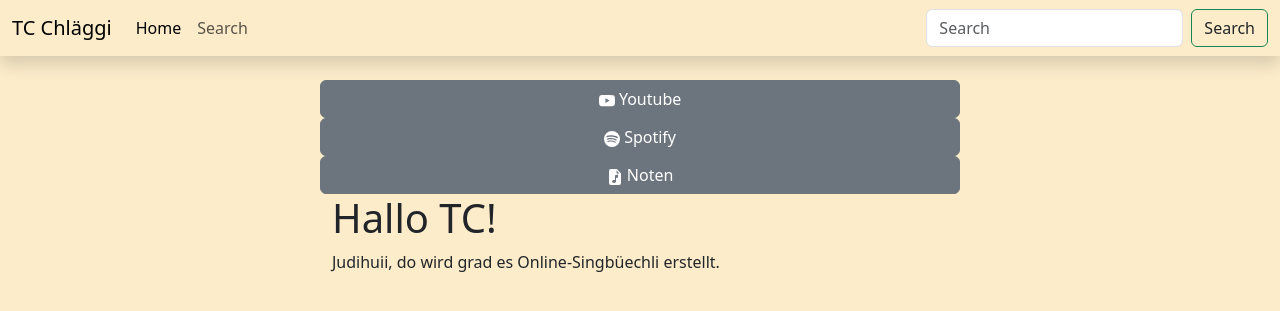
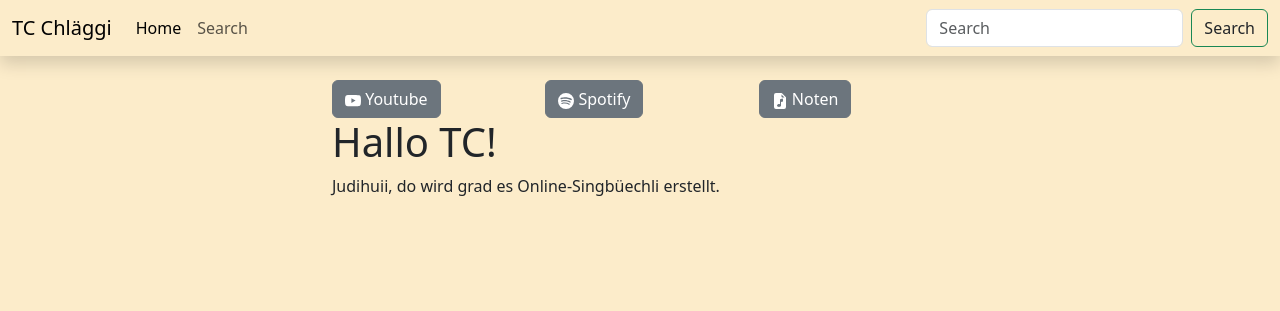
Before and after one commit to Soraxem/song-dist, a Jekyll site: the page built from index.md, in a window 1280 px wide. Shown: the top 311 px of the page. Built offline with Jekyll 4.4.1, drawn with Linux system fonts in a browser that asks for light colours.

Commit message:
Update default.html

```diff
--- a/_layouts/default.html
+++ b/_layouts/default.html
@@ -32,26 +32,30 @@
       </div>
       <div class="col-md-8 col-lg-6 mt-2 mt-md-4">
         <div class="row">
+          <div class="col">
           <button type="button" class="btn btn-secondary">
             <svg xmlns="http://www.w3.org/2000/svg" width="16" height="16" fill="currentColor" class="bi bi-youtube" viewBox="0 0 16 16">
               <path d="M8.051 1.999h.089c.822.003 4.987.033 6.11.335a2.01 2.01 0 0 1 1.415 1.42c.101.38.172.883.22 1.402l.01.104.022.26.008.104c.065.914.073 1.77.074 1.957v.075c-.001.194-.01 1.108-.082 2.06l-.008.105-.009.104c-.05.572-.124 1.14-.235 1.558a2.007 2.007 0 0 1-1.415 1.42c-1.16.312-5.569.334-6.18.335h-.142c-.309 0-1.587-.006-2.927-.052l-.17-.006-.087-.004-.171-.007-.171-.007c-1.11-.049-2.167-.128-2.654-.26a2.007 2.007 0 0 1-1.415-1.419c-.111-.417-.185-.986-.235-1.558L.09 9.82l-.008-.104A31.4 31.4 0 0 1 0 7.68v-.123c.002-.215.01-.958.064-1.778l.007-.103.003-.052.008-.104.022-.26.01-.104c.048-.519.119-1.023.22-1.402a2.007 2.007 0 0 1 1.415-1.42c.487-.13 1.544-.21 2.654-.26l.17-.007.172-.006.086-.003.171-.007A99.788 99.788 0 0 1 7.858 2h.193zM6.4 5.209v4.818l4.157-2.408L6.4 5.209z"></path>
             </svg>
             Youtube
           </button>
-
+          </div>
+          <div class="col">
           <button type="button" class="btn btn-secondary">
             <svg xmlns="http://www.w3.org/2000/svg" width="16" height="16" fill="currentColor" class="bi bi-spotify" viewBox="0 0 16 16">
               <path d="M8 0a8 8 0 1 0 0 16A8 8 0 0 0 8 0zm3.669 11.538a.498.498 0 0 1-.686.165c-1.879-1.147-4.243-1.407-7.028-.77a.499.499 0 0 1-.222-.973c3.048-.696 5.662-.397 7.77.892a.5.5 0 0 1 .166.686zm.979-2.178a.624.624 0 0 1-.858.205c-2.15-1.321-5.428-1.704-7.972-.932a.625.625 0 0 1-.362-1.194c2.905-.881 6.517-.454 8.986 1.063a.624.624 0 0 1 .206.858zm.084-2.268C10.154 5.56 5.9 5.419 3.438 6.166a.748.748 0 1 1-.434-1.432c2.825-.857 7.523-.692 10.492 1.07a.747.747 0 1 1-.764 1.288z"></path>
             </svg>
             Spotify
           </button>
-
+          </div>
+          <div class="col">
           <button type="button" class="btn btn-secondary">
             <svg xmlns="http://www.w3.org/2000/svg" width="16" height="16" fill="currentColor" class="bi bi-file-earmark-music-fill" viewBox="0 0 16 16">
               <path d="M9.293 0H4a2 2 0 0 0-2 2v12a2 2 0 0 0 2 2h8a2 2 0 0 0 2-2V4.707A1 1 0 0 0 13.707 4L10 .293A1 1 0 0 0 9.293 0zM9.5 3.5v-2l3 3h-2a1 1 0 0 1-1-1zM11 6.64v1.75l-2 .5v3.61c0 .495-.301.883-.662 1.123C7.974 13.866 7.499 14 7 14c-.5 0-.974-.134-1.338-.377-.36-.24-.662-.628-.662-1.123s.301-.883.662-1.123C6.026 11.134 6.501 11 7 11c.356 0 .7.068 1 .196V6.89a1 1 0 0 1 .757-.97l1-.25A1 1 0 0 1 11 6.64z"></path>
             </svg>
             Noten
           </button>
+          </div>
         </div>
 
         {% capture table %}<table class="table table-hover table-bordered shadow">{% endcapture %}
```
